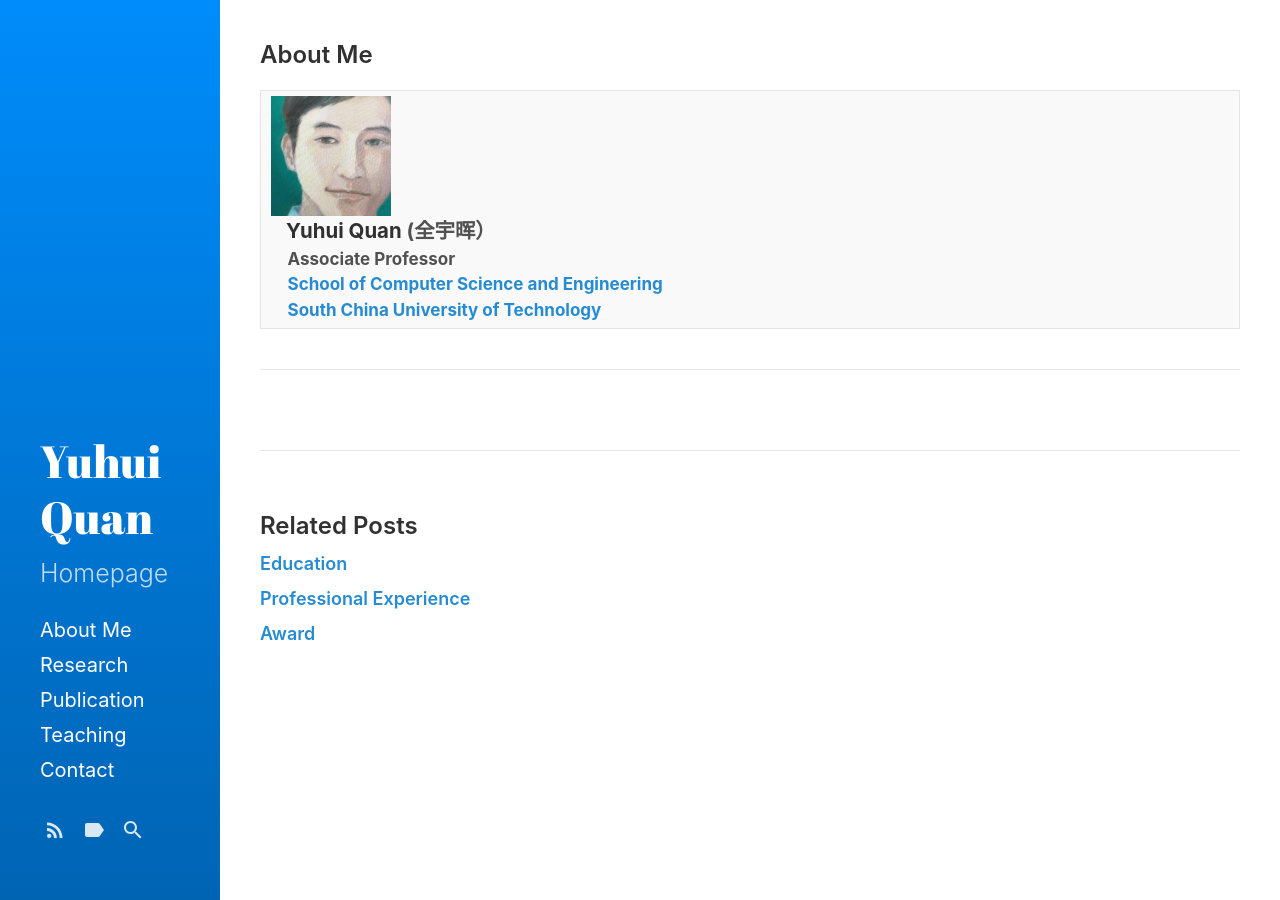
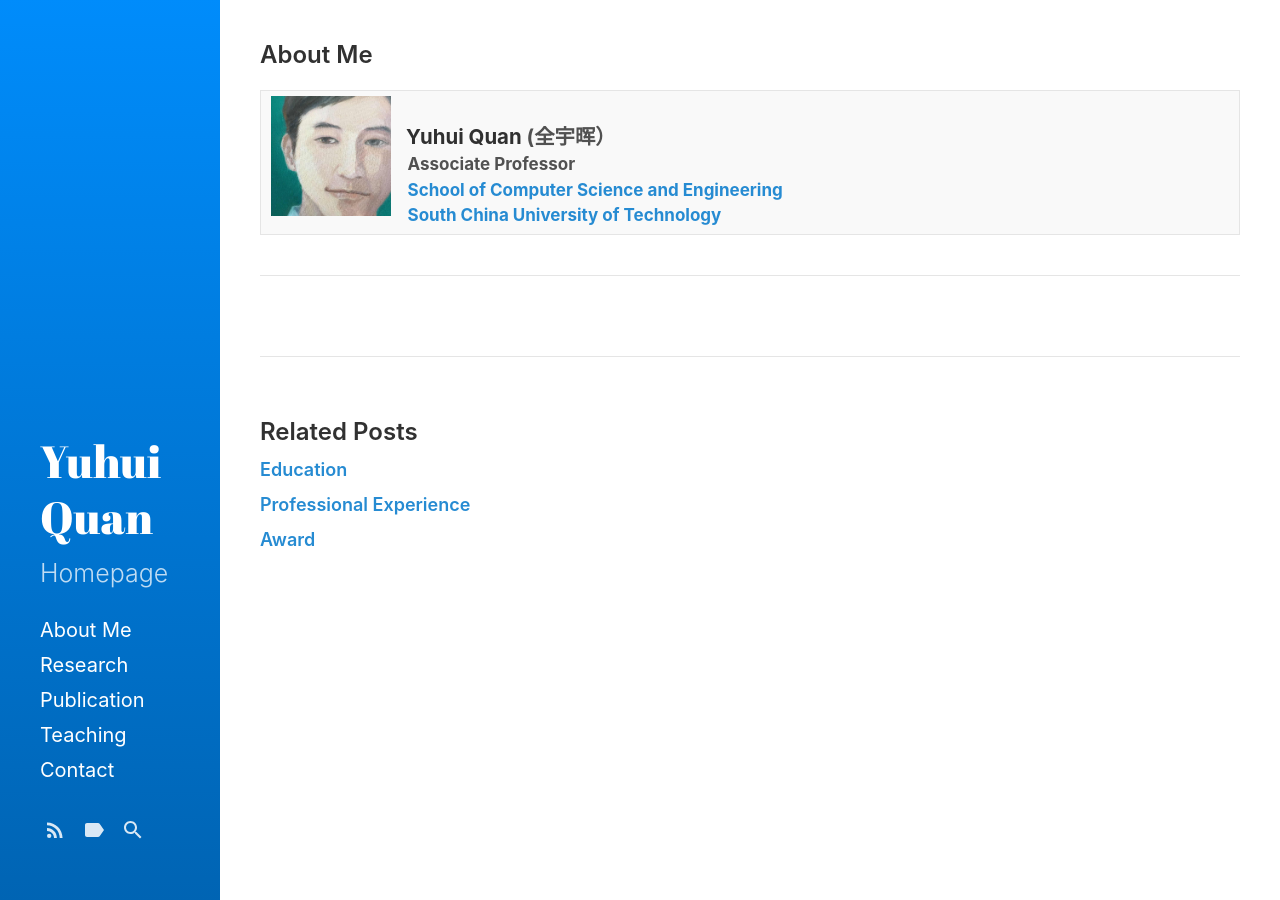
Before and after one commit to Dofboom/Dofboom.github.io, a Jekyll site: the page built from _posts/2020-5-30-resume.md, in a window 1280 px wide. Built offline with Jekyll 4.4.1, drawn with Linux system fonts in a browser that asks for light colours.

Commit message:
Update 2020-5-30-resume.md

```diff
--- a/_posts/2020-5-30-resume.md
+++ b/_posts/2020-5-30-resume.md
@@ -4,9 +4,9 @@ title: About Me
 excerpt_separator:  <!--more-->
 ---
 <table>
-<tbody>
+<tbody align="center">
 <tr>
-<th><img src="https://github.com/Dofboom/Dofboom.github.io/raw/master/images/2.jpg" alt="" width="120" align="center" /><br />
+<th><img src="https://github.com/Dofboom/Dofboom.github.io/raw/master/images/2.jpg" alt="" width="120" align="left" /><br />
 <span style="font-size: 120%;"><strong> &ensp; Yuhui Quan</strong> (全宇晖） </span><br />
 <span style="font-size: 100%;">&ensp; &nbsp;Associate Professor <a href="http://www2.scut.edu.cn/cs/"><br>&ensp;&nbsp;&nbsp;School of Computer Science and Engineering</a></span><br />
 <span style="font-size: 100%;"> <a href="https://www.scut.edu.cn">&ensp;&nbsp; South China University of Technology</a><br />
```
